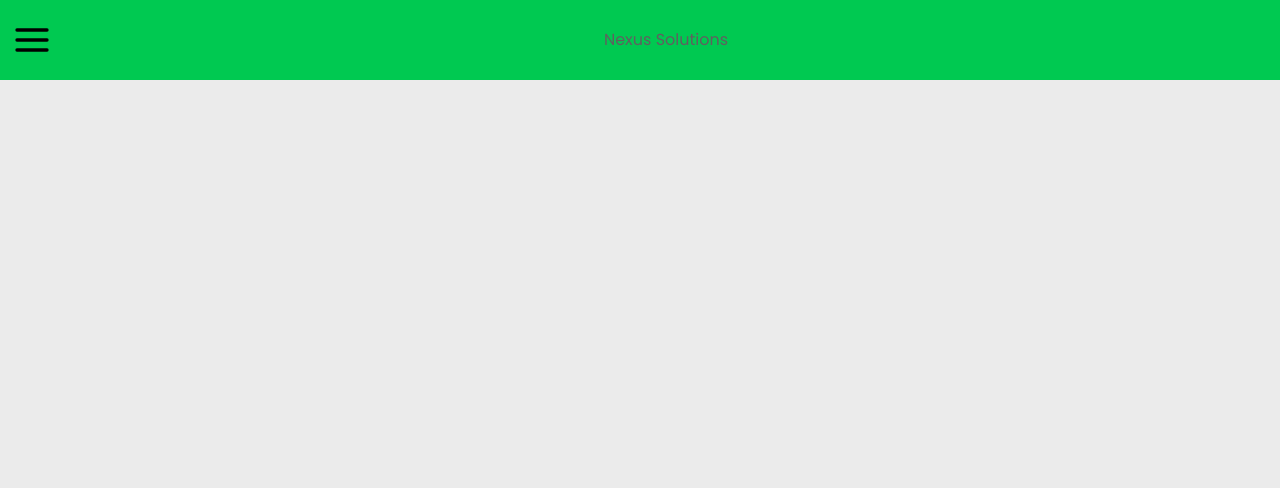
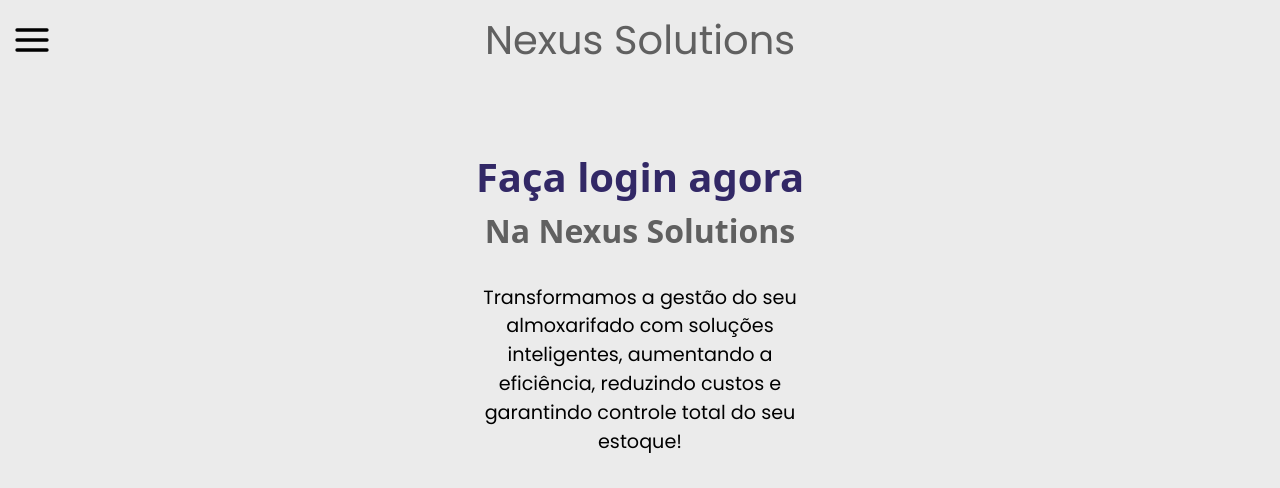
Before and after one commit to alvaromottadev/nexus-solutions, a React (Vite) app in the folder frontend/: page /login in a window 1280 px wide. Shown: the top 488 px of the page. Built offline with nearby package versions, Linux system fonts and the light colour scheme.

Commit message:
feat: add LoginBody component to LoginPage and update LoginHeader styles

```diff
--- a/frontend/src/assets/styles/styles.css
+++ b/frontend/src/assets/styles/styles.css
@@ -4,4 +4,6 @@
 @theme inline {
   --font-poppins: "Poppins", sans-serif;
   --color-gray: #606060;
+  --color-text: #000000;
+  --primary-color: #322866;
 }
--- a/frontend/src/components/Login/LoginHeader.tsx
+++ b/frontend/src/components/Login/LoginHeader.tsx
@@ -3,12 +3,12 @@
 export default function LoginHeader() {
   return (
     <>
-      <div className="bg-green-500 h-[5rem] flex items-center">
+      <div className="h-[5rem] flex items-center">
         <div className="ml-3">
           <AlignJustify color="black" size={40} />
         </div>
-        <div className="self-center flex justify-center items-center w-full">
-          <label className="font-poppins text-[var(--color-gray)]">
+        <div className="absolute self-center flex justify-center items-center w-full">
+          <label className="font-poppins text-[var(--color-gray)] text-[2.5rem]">
             Nexus Solutions
           </label>
         </div>
--- /dev/null
+++ b/frontend/src/components/LoginBody.tsx
@@ -0,0 +1,23 @@
+export default function LoginBody() {
+  return (
+    <>
+      <div className="mt-[4.18rem] h-[20rem]">
+        <div className="flex flex-col items-center">
+          <label className="text-[2.5rem] font-bold text-[var(--primary-color)]">
+            Faça login agora
+          </label>
+          <label className="text-[2rem] font-bold text-[var(--color-gray)]">
+            Na Nexus Solutions
+          </label>
+          <div className="mt-[1.8rem] w-[20rem] flex ">
+            <label className="text-center text-[1.2rem] text-[var(--color-text)] font-poppins">
+              Transformamos a gestão do seu almoxarifado com soluções
+              inteligentes, aumentando a eficiência, reduzindo custos e
+              garantindo controle total do seu estoque!
+            </label>
+          </div>
+        </div>
+      </div>
+    </>
+  );
+}
--- a/frontend/src/pages/LoginPage.tsx
+++ b/frontend/src/pages/LoginPage.tsx
@@ -1,5 +1,11 @@
 import LoginHeader from "../components/Login/LoginHeader";
+import LoginBody from "../components/LoginBody";
 
 export default function LoginPage() {
-  return <LoginHeader />;
+  return (
+    <>
+      <LoginHeader />
+      <LoginBody />
+    </>
+  );
 }
```
